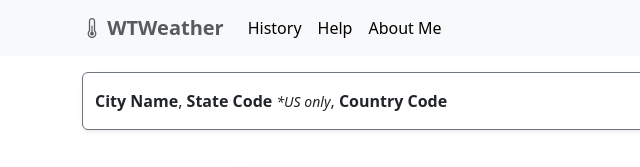
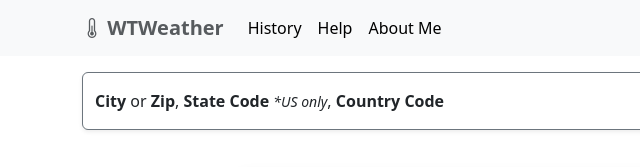
Before and after one commit to Retrochain/WeatherApp, a website with bundled scripts: page index.html in a window 1280 px wide. Shown: the top 167 px of the page, 0-640 px from the left. Built offline with nearby package versions, Linux system fonts and the light colour scheme; no server answers.

Commit message:
Update index.html

```diff
--- a/index.html
+++ b/index.html
@@ -53,7 +53,7 @@
         </div>
       </div>
     </nav>
-    <div class="container-md mt-3 mb-2">
+    <div class="container-sm mt-3 mb-2">
       <form
         class="row g-2"
         role="search"
@@ -66,16 +66,20 @@
             <input
               class="form-control shadow-sm border-1 border-secondary"
               type="search"
-              placeholder="New York, NY, US; London, GB; Beijing, CN; etc"
+              placeholder="New York, NY, US; 10001, US; etc"
               aria-label="Search"
               name="locationInput"
               id="locationInput"
               autocomplete="on"
+              pattern="^([A-Za-z0-9\s]+),\s([A-Za-z]{2, 32})(,\s[A-Za-z]{2, 32})?$"
             />
             <label class="text-wrap" for="locationInput"
-              ><b>City Name</b>, <b>State Code </b> <i><small>*US only</small></i>,
-              <b>Country Code </b></label
-            >
+              ><b>City </b>or<b> Zip</b>, <b>State Code </b>
+              <i><small>*US only</small></i
+              >,
+              <b>Country Code </b>
+              <br
+            /></label>
           </div>
         </div>
         <div class="col-md-2">
```
